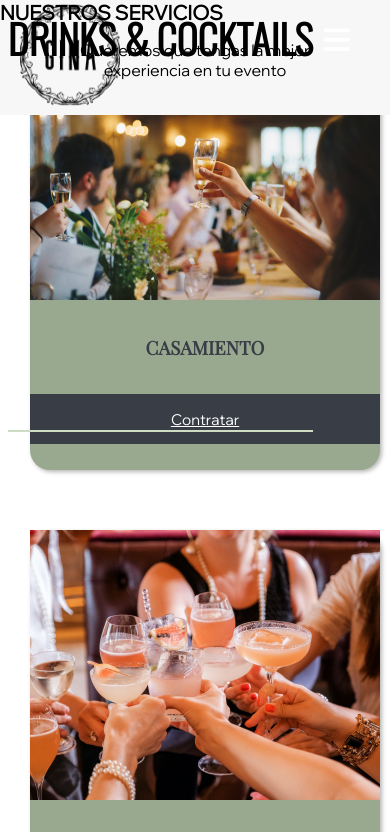
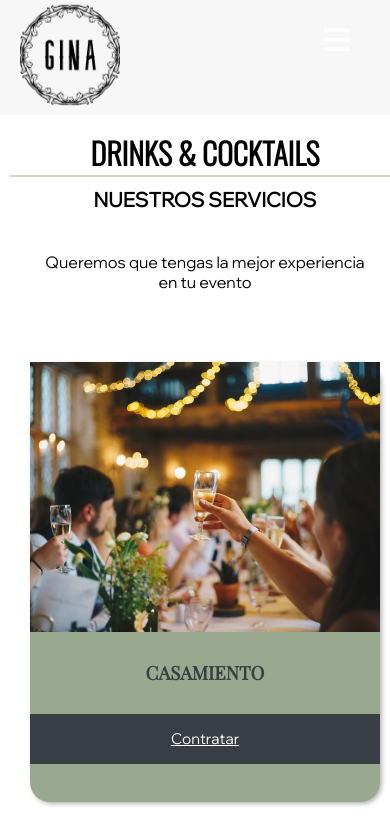
Before and after one commit to danischulday/ProyectoCodoaCodo, a plain HTML site: page servicios.html in a window 390 px wide. Shown: the top 832 px of the page. Drawn offline with nearby package versions, Linux system fonts and the light colour scheme; a web font is replaced by a local one.

Commit message:
resposive no resuelto

```diff
--- a/servicios.html
+++ b/servicios.html
@@ -33,7 +33,7 @@
 
     <main>
 
-        <section class="ppal">drinks & cocktails</section>
+        <div class="ppal">drinks & cocktails</div>
 
         <div class="main-title1"> Nuestros servicios</div>
 
@@ -89,50 +89,3 @@
 
 </body>
 </html>
-
-<!-- <div class="col-6 mb-2">
-
-    <form action="/shop/cart/update" method="post" class="card oe_product_cart" itemscope="itemscope" itemtype="http://schema.org/Product" data-publish="on">
-
-        <div class="card-body p-1">
-            <input type="hidden" name="csrf_token" value="c48cb5016d4660c199ba464b4cf642a95b99764ao1684373360">
-            <div class="ribbon-wrapper">
-                <a href="#" role="button" class="ribbon btn btn-danger">Oferta</a>
-            </div>
-            <a class="d-block h-100" itemprop="url" href="/shop/product/6450-veuve-clicquot-rich-rose-750ml-76121?category=39">
-
-                <span class="d-flex h-100 justify-content-center align-items-center"><img src="/web/image/product.template/76121/image_256/%5B6450%5D%20VEUVE%20CLICQUOT%20RICH%20ROSE%20750ml?unique=7cfd1cd" itemprop="image" class="img img-fluid" alt="[6450] VEUVE CLICQUOT RICH ROSE 750ml"></span>
-            </a>
-        </div>
-        <div class="card-body p-0 text-center o_wsale_product_information">
-            <div class="p-2 o_wsale_product_information_text">
-                <h6 class="o_wsale_products_item_title">
-                    <a itemprop="name" href="/shop/product/6450-veuve-clicquot-rich-rose-750ml-76121?category=39" content="VEUVE CLICQUOT RICH ROSE 750ml">VEUVE CLICQUOT RICH ROSE 750ml</a>
-
-                </h6>
-                <div class="product_price" itemprop="offers" itemscope="itemscope" itemtype="http://schema.org/Offer">
-                    <del data-oe-type="monetary" data-oe-expression="combination_info['list_price']" style="white-space: nowrap;" class="text-danger mr-2 d-none">$&nbsp;<span class="oe_currency_value">73.260,00</span></del>
-                    <span data-oe-type="monetary" data-oe-expression="combination_info['price']">$&nbsp;<span class="oe_currency_value">73.260,00</span></span>
-                    <span itemprop="price" style="display:none;">73260.0</span>
-                    <span itemprop="priceCurrency" style="display:none;">ARS</span>
-                </div>
-            </div>
-            <div class="o_wsale_product_btn"></div>
-        </div>
-
-    <div class="quick_add_to_cart input-group">
-                <a class="btn btn-secondary mb8 input-group-addon js_add_cart_json d-none" style="border-top-right-radius:0;border-bottom-right-radius:0;height:100%;" href="#">
-                    <i class="fa fa-minus"></i>
-                </a>
-                <input type="text" class="form-control d-none" style="text-align:center" data-product-id="61039" value="0">
-
-                <a class="btn-pe-cart btn btn-secondary mb8 input-group-addon float_left js_add_cart_json" style="border-radius:30px;width:80%;height:36px;background:#000;margin: 5px auto;text-overflow: ellipsis;overflow: hidden;white-space: nowrap;" data-toggle="modal" data-target="#cartModal" href="#">
-                    <i class="fa fa-shopping-cart"></i> Comprar
-                </a>
-
-
-
-            </div>
-        </form>
-
-                                </div> -->
--- a/styles.css
+++ b/styles.css
@@ -1,6 +1,8 @@
-body{
-    margin: 0;
-    /* font-family: Arial, Helvetica, sans-serif; */
+
+*{  margin: 0;
+    padding: 0;
+    box-sizing: border-box;
+}body{
     font-family: 'Wix Madefor Display', sans-serif;
 }
 
@@ -52,7 +54,7 @@ li a.active, li a:hover{
 #check{
     display: none;
 }
-/*-----------RESPONSIVE-----------------------*/
+/*-----------NAV-RESPONSIVE-----------------------*/
 @media (max-width: 952px){
     nav {
         position: fixed;
@@ -64,12 +66,7 @@ li a.active, li a:hover{
     nav ul li a{
         font-size: 16px;
     }
-    .ppal{
-        position: fixed;
-        font-size: 16px;
-        /* display: block; */
-        flex-wrap: nowrap;
-    }
+
 }
 
 @media (max-width: 858px){
@@ -118,7 +115,7 @@ main{
     font-size: 40px;
     font-weight: bold;
     font-family: 'Oswald', sans-serif;
-    margin: 2%;
+    margin: 10px;
     border-bottom: 2px solid #CEDCC3;
 }
 .main-title1{
@@ -197,20 +194,41 @@ main{
     color: white;
     border: none;
   }
+  /* -----------NAV-RESPOSIVE---------- */
+  @media (max-width: 952px){
+    .ppal{
+        display: inline-flex;
+        width: 100%;
+        position: relative;
+        margin-top: 120px;
+        text-align: center;
+        justify-content: center;
+        font-size: 30px;
+    }
+}
   @media (max-width: 858px){
 
-    .ppal,.main-title1,.main-text{
-        position: fixed;
-        min-width: 50%;
-        height: 50%;
-        /* background:rgb(232, 229, 223);
-        border-radius: 5%;
-        top: 2px;
-        left: -100%; */
+    .ppal {
+        width: 100%;
+        position: relative;
+        margin-top: 120px;
         text-align: center;
-        transition: all .5s;
+        justify-content: center;
+        }
     }
-}
+@media (max-width: 400px){
+
+    .ppal {
+        width: 100%;
+        position: relative;
+        margin-top: 130px;
+        text-align: center;
+        justify-content: center;
+        }
+    }
+    /* .grid-item{
+        width: 60%
+} */
 /*------FOOTER--------------*/
 footer{
     background-color: #E5E5CB;
@@ -249,4 +267,19 @@ footer a:hover{
     margin: 10px;
 }
 @media (max-width: 952px){
+
+footer{
+    height: 60%;
+    width: 100%;
 }
+.rr-ss{
+    padding: 10px;
+}
+    .rr-ss i{
+        font-size: 80%;
+        padding: 10px
+    }
+    .enlaces{
+        font-size: 80%;
+    }
+}
```
